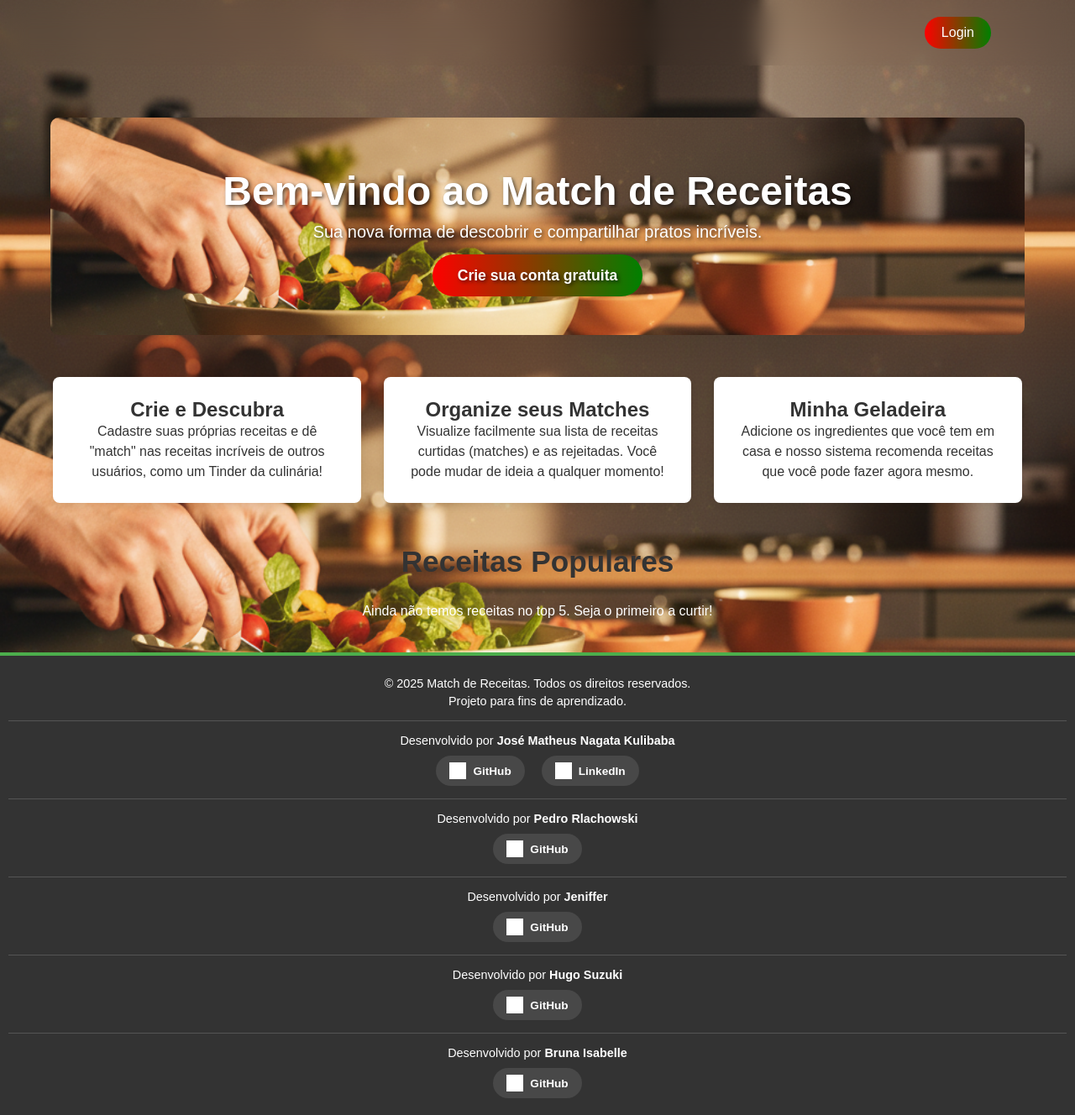
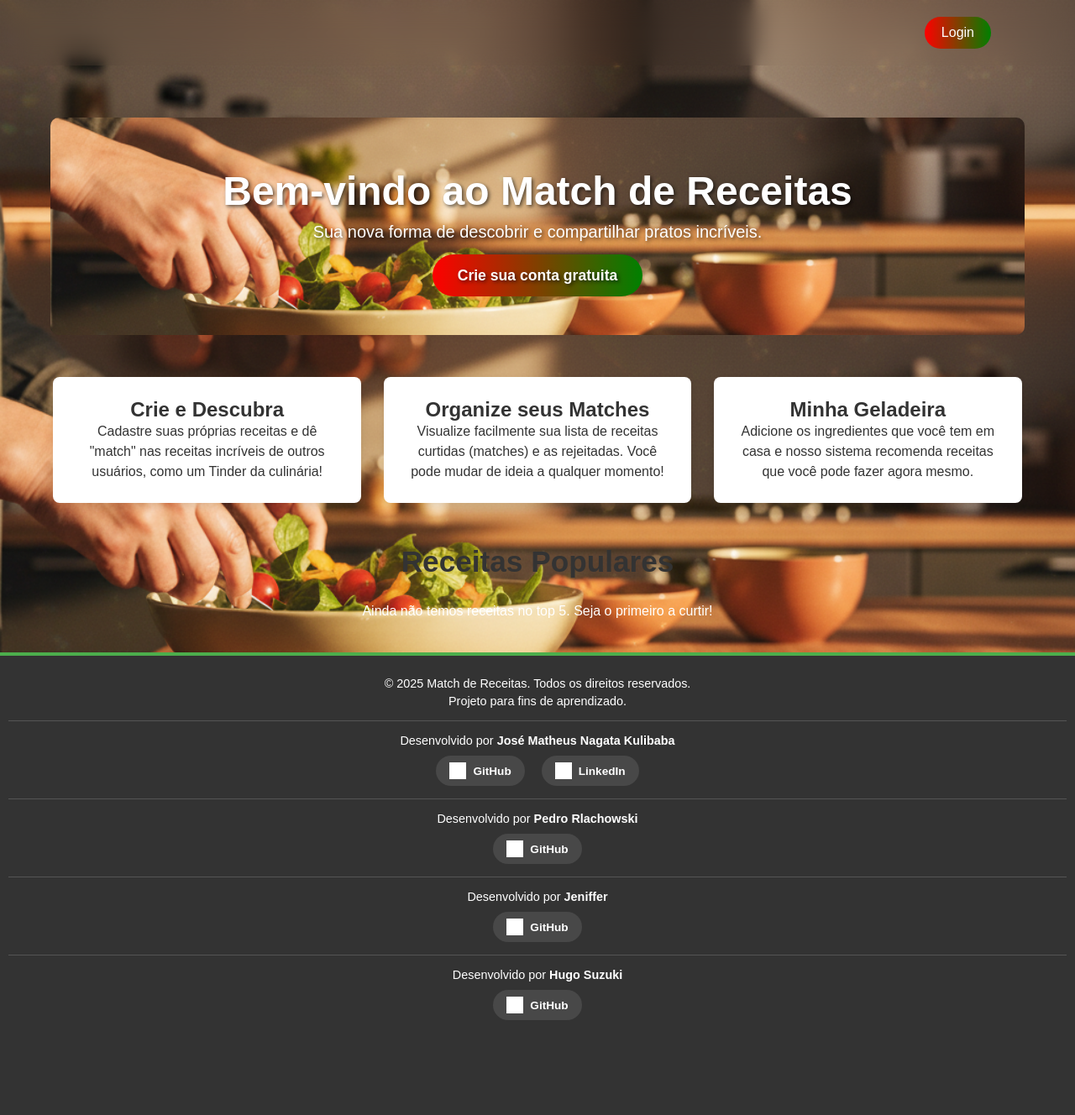
Before and after one commit to JoseMatheusNagata/MatchDeReceitas, a PHP site: page / in a window 1280 px wide. Shown: the whole page at 84% size. After the commit the page ends 1215 px from the top, so only its background shows below. Run offline with PHP 8.4, Linux system fonts and the light colour scheme; data that the repository does not hold is empty; grey boxes are pictures that could not be loaded.

Commit message:
ajuste footer

```diff
--- a/view/footer.php
+++ b/view/footer.php
@@ -110,14 +110,5 @@
             </a>
         </div>
     </div>
-     <div class="developer-info">
-        <p>Desenvolvido por <strong>Bruna Isabelle</strong></p>
 
-        <div class="social-links">
-            <a href="https://github.com/Brunhr" target="_blank" class="social-btn">
-                <img src="https://cdn-icons-png.flaticon.com/512/25/25231.png" alt="GitHub">
-                GitHub
-            </a>
-        </div>
-    </div>
 </footer>
```
